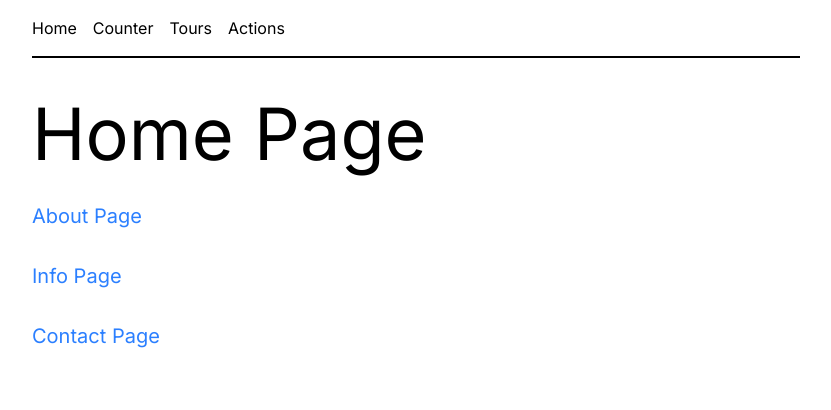
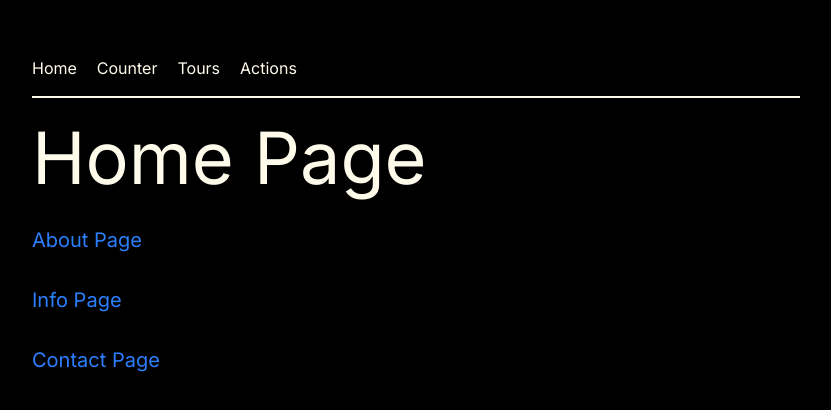
Before and after one commit to theblaisecode/NextJS-Test, a Next.js app: page / in a window 1280 px wide. Shown: the top 410 px of the page, without its empty margins (224-1055 px from the left). Built offline with nearby package versions, Linux system fonts and the light colour scheme.

Commit message:
first commit

```diff
--- a/app/about/page.tsx
+++ b/app/about/page.tsx
@@ -1,7 +1,13 @@
+import Link from "next/link";
+
 function AboutPage() {
   return (
     <div>
       <h1 className="text-7xl">About Page</h1>
+
+      <Link href="/" className="text-xl text-blue-500 block mt-8">
+        Back to Home Page
+      </Link>
     </div>
   );
 }
--- a/app/info/contact/page.tsx
+++ b/app/info/contact/page.tsx
@@ -8,7 +8,6 @@ function ContactPage() {
       <Link href="/" className="text-xl text-blue-500 block mt-8">
         Back to Home Page
       </Link>
-
     </div>
   );
 }
--- a/app/info/page.tsx
+++ b/app/info/page.tsx
@@ -1,7 +1,13 @@
+import Link from "next/link";
+
 function InfoPage() {
   return (
     <div>
       <h1 className="text-7xl">Info Page</h1>
+
+      <Link href="/" className="text-xl text-blue-500 block mt-8">
+        Back to Home Page
+      </Link>
     </div>
   );
 }
--- a/app/layout.tsx
+++ b/app/layout.tsx
@@ -30,10 +30,10 @@ export const metadata: Metadata = {
 export default function RootLayut({ children }: { children: React.ReactNode }) {
   return (
     <html lang="en" className={inter.className}>
-      <body>
+      <body className="max-w-3xl mx-auto py-10 bg-black text-amber-50">
         <Navbar />
 
-        <main className="max-w-3xl mx-auto py-10">{children}</main>
+        <main className="">{children}</main>
       </body>
     </html>
   );
--- a/components/Navbar.tsx
+++ b/components/Navbar.tsx
@@ -1,53 +1,52 @@
 import Link from "next/link";
 
-type Navigation = {
+type NavMenu = {
   id: number;
-  href: string;
+  url: string;
   ariaLabel: string;
-  pageName: string;
+  title: string;
 };
 
-const navLinks: Navigation[] = [
+const navLinks: NavMenu[] = [
   {
     id: 1,
-    href: "/",
+    url: "/",
     ariaLabel: "Link to Home Page",
-    pageName: "Home",
+    title: "Home",
   },
   {
     id: 2,
-    href: "/counter",
+    url: "/counter",
     ariaLabel: "Link to Counter Page",
-    pageName: "Counter",
+    title: "Counter",
   },
   {
     id: 3,
-    href: "/tours",
+    url: "/tours",
     ariaLabel: "Link to Tours Page",
-    pageName: "Tours",
+    title: "Tours",
   },
   {
     id: 4,
-    href: "/actions",
+    url: "/actions",
     ariaLabel: "Link to Actions Page",
-    pageName: "Actions",
+    title: "Actions",
   },
 ];
 
 function Navbar() {
   return (
-    <nav className="max-w-3xl mx-auto py-4 flex gap-x-4 border-b-2">
-      {navLinks.map((items) => {
-        const { id, href, ariaLabel, pageName }: Navigation = items;
+    <div className="border-b-2 mb-6 py-4">
+      {navLinks.map((links) => {
+        const { id, url, ariaLabel, title }: NavMenu = links;
 
         return (
-          <Link key={id} href={href} aria-label={ariaLabel}>
-            {pageName}
+          <Link key={id} href={url} aria-label={ariaLabel} className="pr-5">
+            {title}
           </Link>
         );
       })}
-    </nav>
+    </div>
   );
 }
-
 export default Navbar;
```
